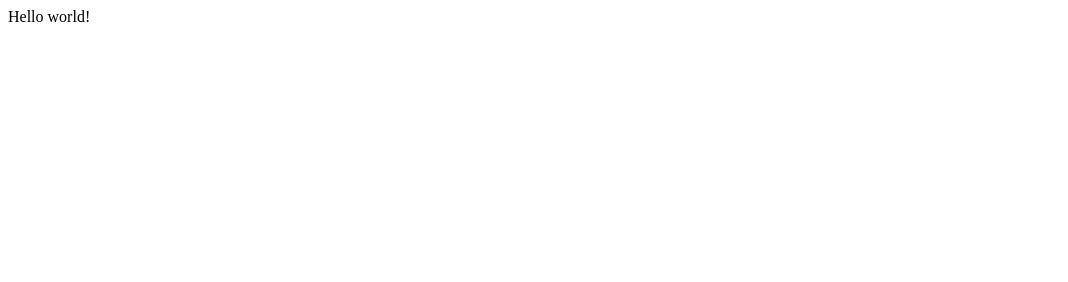
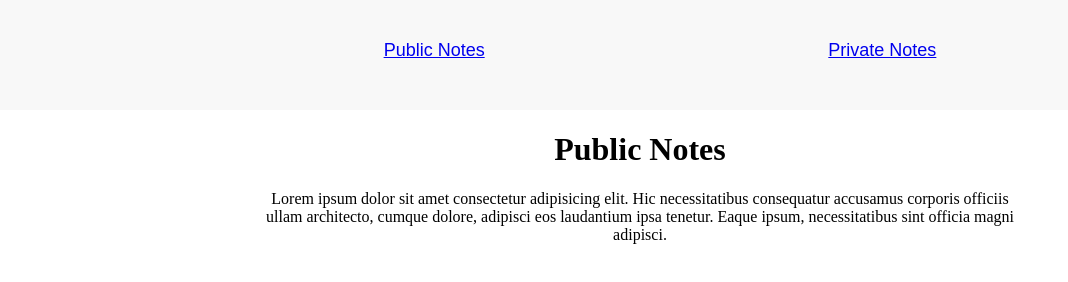
Before and after one commit to bdmllc/notesAppNew, a Gatsby site: page / in a window 1280 px wide. Shown: the whole page, without its empty margins (0-1068 px from the left). Built offline with nearby package versions, Linux system fonts and the light colour scheme; Gatsby itself is replaced by a stand-in of ours.

Commit message:
first commit

```diff
--- /dev/null
+++ b/src/components/layout.js
@@ -0,0 +1,12 @@
+import React from "react"
+import Navbar from "./navbar"
+import "../../styles/style.css"
+
+export default function Layout(props) {
+  return (
+    <div>
+      <Navbar />
+      <div className="container">{props.children}</div>
+    </div>
+  )
+}
--- /dev/null
+++ b/src/components/navbar.js
@@ -0,0 +1,17 @@
+import React from "react"
+import { Link } from "gatsby"
+
+export default function Navbar() {
+  return (
+    <div className="navbar-wrapper">
+      <ul className="navbar">
+        <li>
+          <Link to="/">Public Notes</Link>
+        </li>
+        <li>
+          <Link to="/notes">Private Notes</Link>
+        </li>
+      </ul>
+    </div>
+  )
+}
--- a/src/pages/index.js
+++ b/src/pages/index.js
@@ -1,5 +1,18 @@
 import React from "react"
+import Layout from "../components/layout"
 
 export default function Home() {
-  return <div>Hello world!</div>
+  return (
+    <Layout>
+      <div>
+        <h1>Public Notes</h1>
+        <p>
+          Lorem ipsum dolor sit amet consectetur adipisicing elit. Hic
+          necessitatibus consequatur accusamus corporis officiis ullam
+          architecto, cumque dolore, adipisci eos laudantium ipsa tenetur. Eaque
+          ipsum, necessitatibus sint officia magni adipisci.
+        </p>
+      </div>
+    </Layout>
+  )
 }
--- /dev/null
+++ b/styles/style.css
@@ -0,0 +1,24 @@
+body {
+  margin: 0;
+}
+
+.container {
+  max-width: 750px;
+  margin: 0 auto;
+  text-align: center;
+}
+
+.navbar-wrapper {
+  background-color: rgb(248, 248, 248);
+  height: 70px;
+  padding-top: 40px;
+}
+
+.navbar {
+  margin: 0;
+  list-style: none;
+  display: flex;
+  justify-content: space-evenly;
+  font-size: 18px;
+  font-family: sans-serif;
+}
```
Also changed, not shown: src/pages/notes.js (added, +52 -0 lines).
